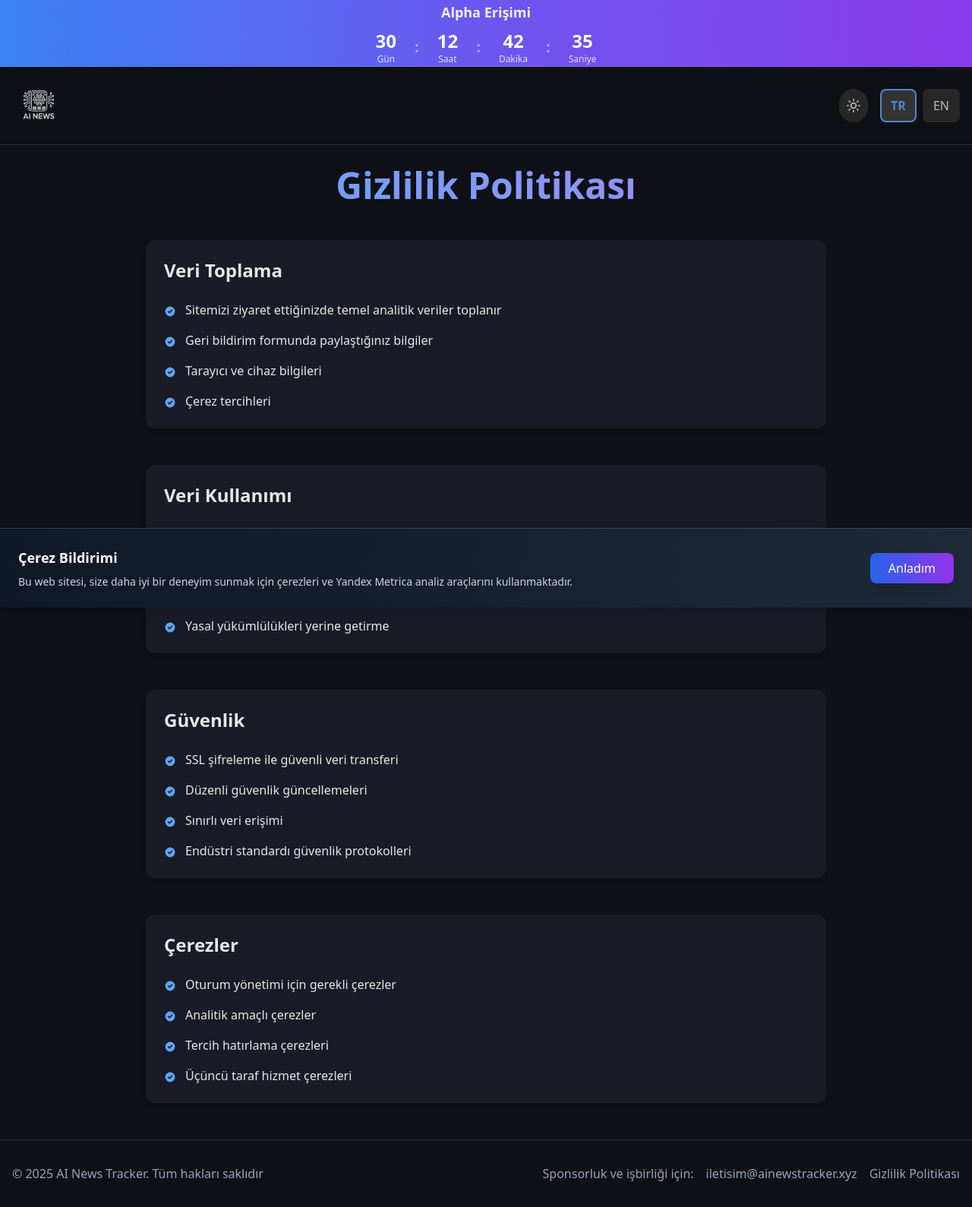
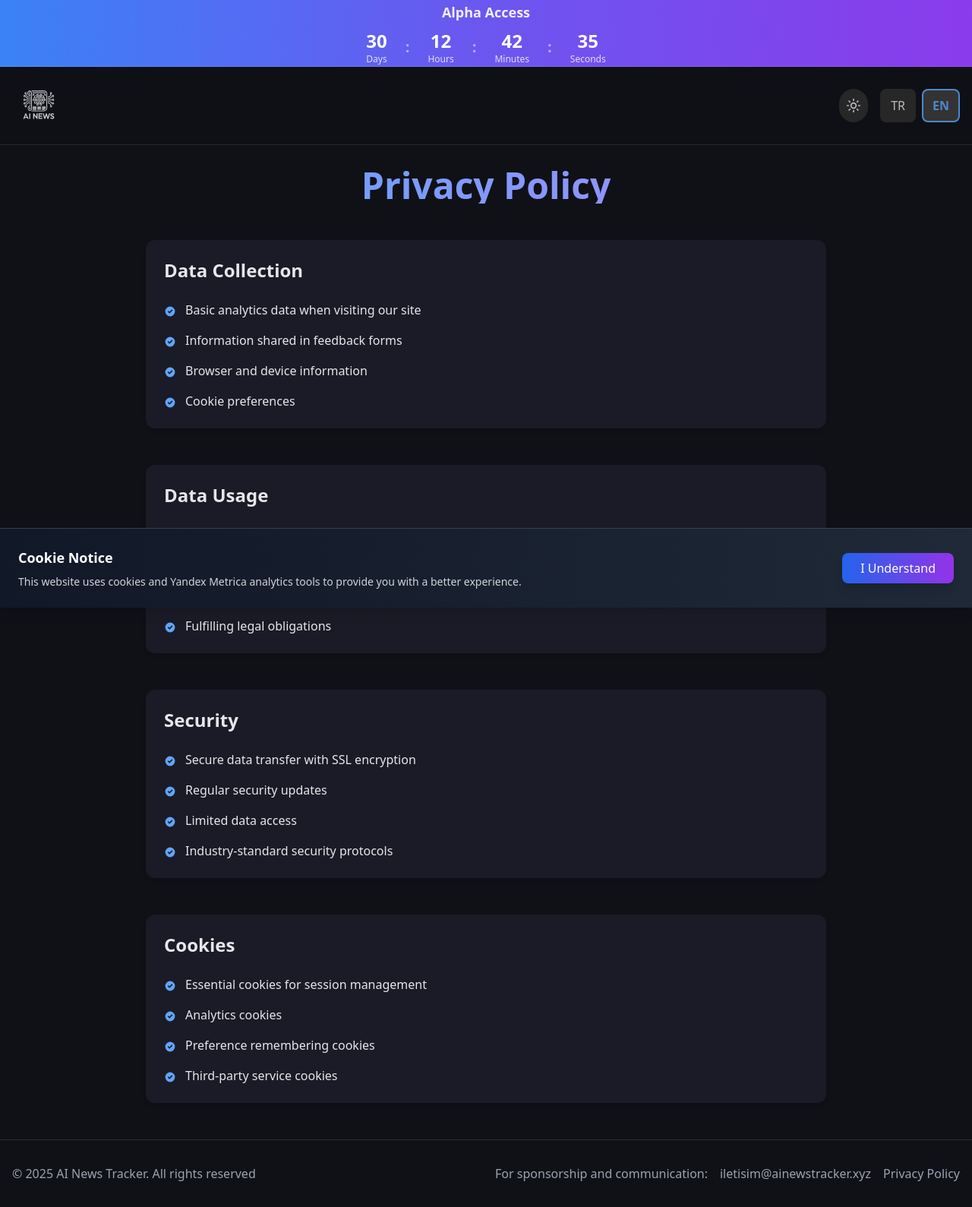
Before and after one commit to muratclkdev/ainewstrackerwebsite, a Next.js app: page /privacy in a window 1280 px wide. Shown: the whole page at 76% size. Built offline with nearby package versions, Linux system fonts and the light colour scheme.

Commit message:
Update: Default language set to English, favicon added, footer language sync implemented

```diff
--- a/app/components/privacy/PrivacyPage.tsx
+++ b/app/components/privacy/PrivacyPage.tsx
@@ -7,6 +7,7 @@ import { fadeInUp } from '../../constants';
 import { CustomCursor } from '../../components/CustomCursor';
 import { YandexMetrica } from '../../components/analytics/YandexMetrica';
 import { CookieConsent } from '../../components/analytics/CookieConsent';
+import Footer from "../../components/Footer/Footer";
 import type { Lang, Theme } from "../../types";
 import { useState } from 'react';
 import { useTheme } from 'next-themes';
@@ -14,11 +15,17 @@ import { useTheme } from 'next-themes';
 interface PrivacyPageProps {
   lang: Lang;
   content: any;
+  onLanguageChange: (lang: Lang) => void;
 }
 
-export const PrivacyPage = ({ lang, content }: PrivacyPageProps) => {
+export const PrivacyPage = ({ lang, content, onLanguageChange }: PrivacyPageProps) => {
   const [currentLang, setLang] = useState<Lang>(lang);
   const { theme, setTheme } = useTheme();
+
+  const handleLanguageChange = (newLang: Lang) => {
+    setLang(newLang);
+    onLanguageChange(newLang);
+  };
 
   return (
     <div className="min-h-screen bg-background">
@@ -26,12 +33,11 @@ export const PrivacyPage = ({ lang, content }: PrivacyPageProps) => {
       <CustomCursor />
       <Header
         lang={currentLang}
-        onLanguageChange={(newLang: Lang) => setLang(newLang)}
+        onLanguageChange={handleLanguageChange}
         theme={theme as Theme}
         onThemeChange={(newTheme: Theme) => setTheme(newTheme)}
       />
 
-      {/* Main Content */}
       <main className="pt-[220px] container mx-auto px-4 pb-12">
         <motion.div
           initial="hidden"
@@ -70,6 +76,7 @@ export const PrivacyPage = ({ lang, content }: PrivacyPageProps) => {
         </motion.div>
       </main>
 
+      <Footer lang={currentLang} />
       <CookieConsent lang={currentLang} />
     </div>
   );
--- a/app/layout.tsx
+++ b/app/layout.tsx
@@ -2,7 +2,6 @@ import "./globals.css";
 import { Providers } from "./providers";
 import CountdownTimer from "./components/CountdownTimer/CountdownTimer";
 import YandexMetrica from "./components/analytics/YandexMetrica";
-import Footer from "./components/Footer/Footer";
 import { Suspense } from "react";
 import { metadata } from "./metadata";
 
@@ -14,7 +13,7 @@ export default function RootLayout({
   children: React.ReactNode;
 }) {
   return (
-    <html lang="tr" suppressHydrationWarning>
+    <html lang="en" suppressHydrationWarning>
       <head>
         <meta name="google-adsense-account" content="ca-pub-2763920619272344" />
         <Suspense fallback={null}>
@@ -22,10 +21,9 @@ export default function RootLayout({
         </Suspense>
       </head>
       <body className="bg-background" suppressHydrationWarning={true}>
-        <CountdownTimer lang="tr" />
+        <CountdownTimer lang="en" />
         <Providers>
           {children}
-          <Footer lang="tr" />
         </Providers>
       </body>
     </html>
--- a/app/metadata.ts
+++ b/app/metadata.ts
@@ -9,6 +9,26 @@ export const metadata: Metadata = {
     template: `%s | AI News Tracker`,
   },
   description,
+  icons: {
+    icon: [
+      {
+        url: "/images/logo-black.png",
+        media: "(prefers-color-scheme: light)",
+      },
+      {
+        url: "/images/logo-white.png",
+        media: "(prefers-color-scheme: dark)",
+      },
+    ],
+    shortcut: ["/images/logo-black.png"],
+    apple: [
+      {
+        url: "/images/logo-black.png",
+        sizes: "180x180",
+        type: "image/png",
+      },
+    ],
+  },
   keywords: [
     "kripto haber",
     "yapay zeka",
@@ -58,7 +78,7 @@ export const metadata: Metadata = {
     siteName: "AI News Tracker",
     images: [
       {
-        url: "/images/og-image.jpg", // Eğer varsa
+        url: "/images/og-image.jpg",
         width: 1200,
         height: 630,
         alt: "AI News Tracker",
@@ -69,8 +89,8 @@ export const metadata: Metadata = {
     card: "summary_large_image",
     title,
     description,
-    images: ["/images/twitter-image.jpg"], // Eğer varsa
-    creator: "@ainewstracker", // Twitter hesabınız varsa
+    images: ["/images/twitter-image.jpg"],
+    creator: "@ainewstracker",
   },
   alternates: {
     canonical: "https://ainewstracker.xyz",
--- a/app/page.tsx
+++ b/app/page.tsx
@@ -33,7 +33,7 @@ const texts = {
 };
 
 export default function Home() {
-  const [lang, setLang] = useState<Lang>("tr");
+  const [lang, setLang] = useState<Lang>("en");
   const [theme, setTheme] = useState<Theme>("light");
 
   return (
@@ -57,6 +57,7 @@ export default function Home() {
         <PoweredBy lang={lang} />
         <FeedbackSection lang={lang} />
       </div>
+      <Footer lang={lang} />
       <CookieConsent lang={lang} />
     </main>
   );
--- a/app/privacy/page.tsx
+++ b/app/privacy/page.tsx
@@ -1,6 +1,8 @@
 "use client";
 
 import PrivacyPage from '../components/privacy/PrivacyPage';
+import { useState } from 'react';
+import type { Lang } from '../types';
 
 const content = {
   tr: {
@@ -68,5 +70,11 @@ const content = {
 };
 
 export default function Privacy() {
-  return <PrivacyPage lang="tr" content={content} />;
+  const [currentLang, setCurrentLang] = useState<Lang>("en");
+
+  return (
+    <>
+      <PrivacyPage lang={currentLang} content={content} onLanguageChange={setCurrentLang} />
+    </>
+  );
 }
```
